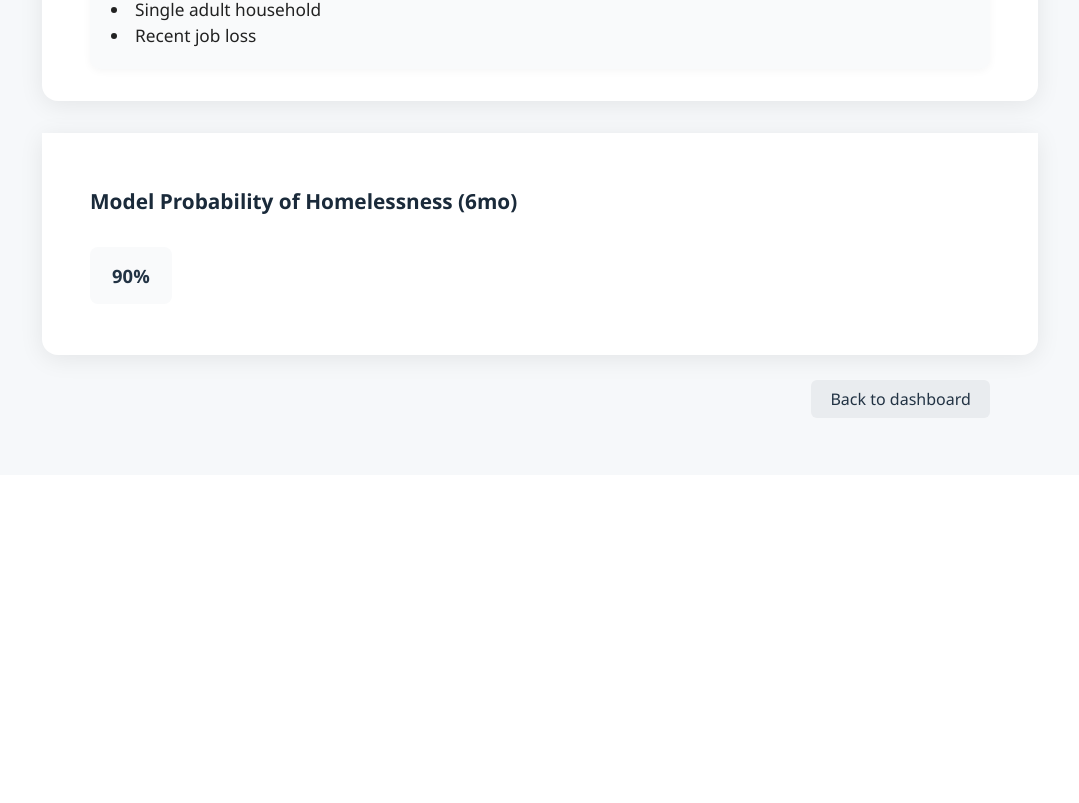
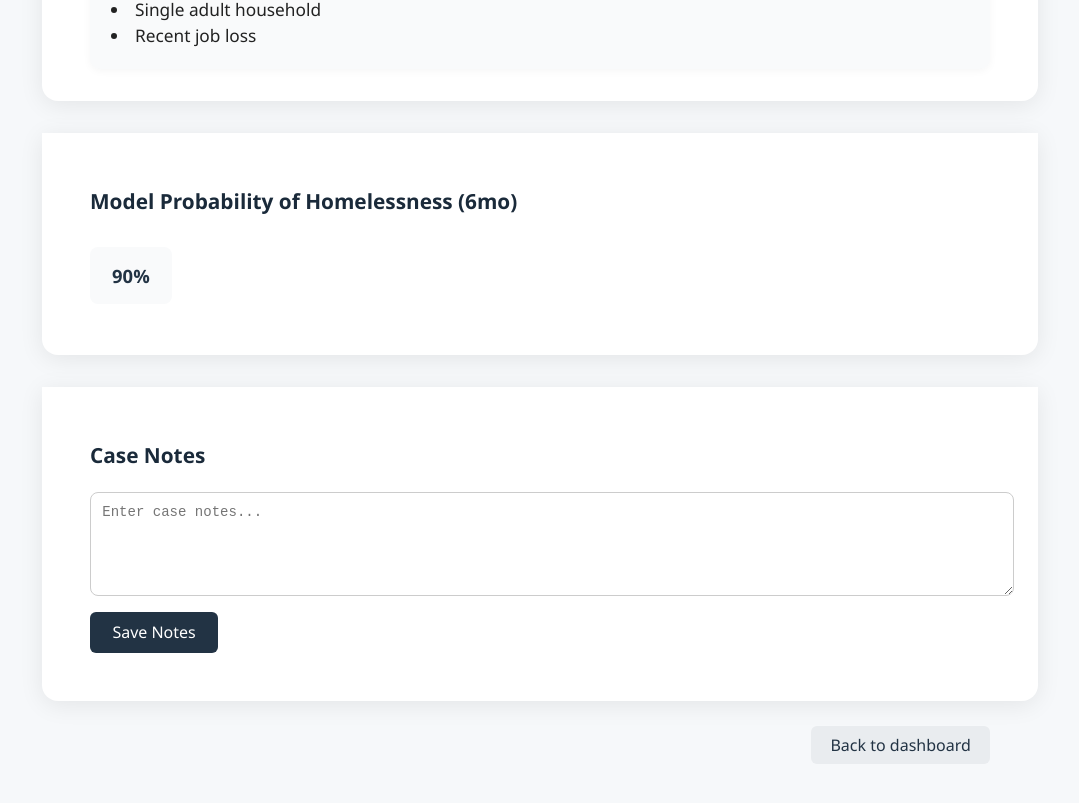
Before and after one commit to Moggach/local-gov-innovation-hackathon, a React (Vite) app: page /person/1 in a window 1280 px wide. Shown: the part 1157-1960 px from the top of the page, without its empty margins (100-1179 px from the left). Before the commit the page ends 1632 px from the top, so only its background shows below. Built offline with nearby package versions, Linux system fonts and the light colour scheme.

Commit message:
add case notes box

```diff
--- a/src/PersonPage.tsx
+++ b/src/PersonPage.tsx
@@ -1,4 +1,5 @@
 import { Link, useParams } from 'react-router-dom';
+import { useState } from 'react';
 
 // Dummy details for demo purposes
 import './PersonPage.css';
@@ -155,6 +156,10 @@ export default function PersonPage() {
   const person = cases.find(c => c.id === personId);
   const details = detailsById[personId];
 
+
+  const [caseNotes, setCaseNotes] = useState('');
+  const [savedNotes, setSavedNotes] = useState('');
+
   if (!person || !details) {
     return (
       <main className="person-page">
@@ -197,6 +202,27 @@ export default function PersonPage() {
         <h3 className="person-section-title">Model Probability of Homelessness (6mo)</h3>
         <p className="person-probability"><strong>{person.probability}%</strong></p>
       </section>
+      <section className="person-section">
+        <h3 className="person-section-title">Case Notes</h3>
+        <textarea
+          value={caseNotes}
+          onChange={e => setCaseNotes(e.target.value)}
+          placeholder="Enter case notes..."
+          style={{ width: '100%', minHeight: '80px', fontSize: '1.08em', padding: '0.8em', borderRadius: '8px', border: '1px solid #ccc', marginBottom: '0.7em' }}
+        />
+        <button
+          type="button"
+          onClick={() => setSavedNotes(caseNotes)}
+          style={{ padding: '0.6em 1.4em', borderRadius: '6px', background: '#234', color: '#fff', fontWeight: 500, fontSize: '1em', border: 'none', cursor: 'pointer', marginBottom: '1em' }}
+        >
+          Save Notes
+        </button>
+        {savedNotes && (
+          <div style={{ background: '#f9fafb', borderRadius: '8px', padding: '0.8em', marginTop: '0.5em', color: '#234' }}>
+            <div style={{ marginTop: '0.5em', whiteSpace: 'pre-wrap' }}>{savedNotes}</div>
+          </div>
+        )}
+      </section>
       <nav className="person-nav">
         <Link to="/" className="back-link">Back to dashboard</Link>
       </nav>
```
Lines whose indentation alone changed are shown as unchanged.
